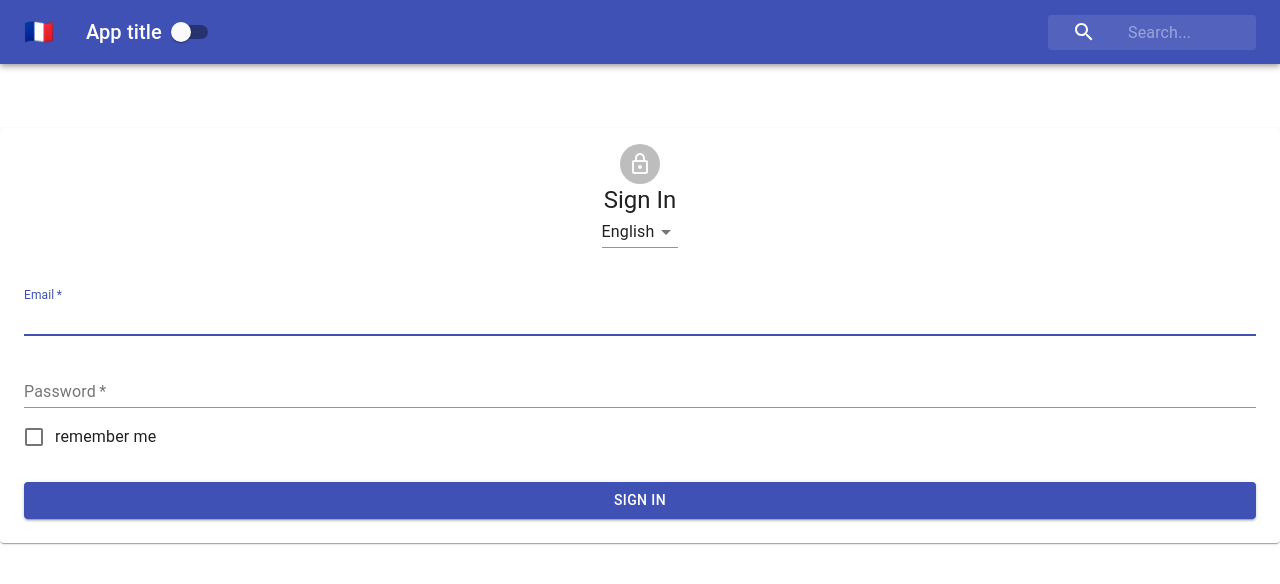
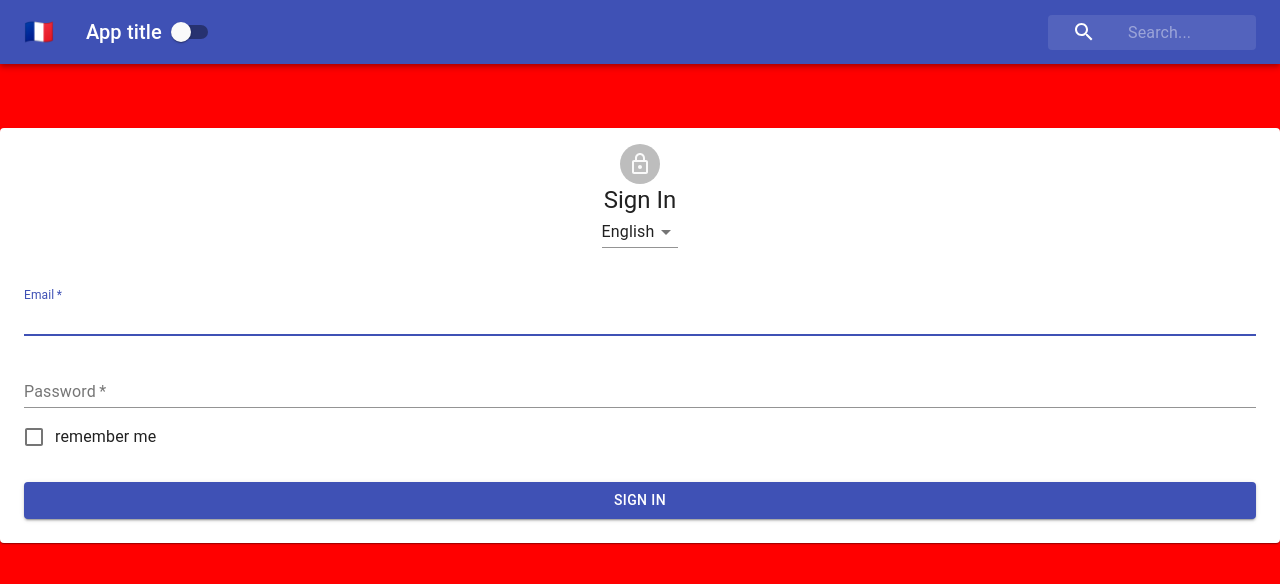
Before and after one commit to vanessanaja/context-app, a React (Create React App) app: page / in a window 1280 px wide. Shown: the top 584 px of the page. Built offline with nearby package versions, Linux system fonts and the light colour scheme.

Commit message:
add PageContent wrapper with styles

```diff
--- a/src/App.js
+++ b/src/App.js
@@ -1,15 +1,16 @@
 import React, { Component } from 'react';
 import Navbar from './Navbar';
 import Form from './Form';
+import PageContent from './PageContent';
 import './App.css';
 
 class App extends Component{
   render() {
   return (
-      <>
+      <PageContent>
         <Navbar />
         <Form />
-      </>
+      </PageContent>
     );
   }
 }
--- /dev/null
+++ b/src/PageContent.js
@@ -0,0 +1,16 @@
+import React, { Component } from "react";
+
+export default class PageContent extends Component {
+  render() {
+    const styles = {
+      backgroundColor: 'red',
+      height: '100vh',
+      width: '100vw',
+    }
+    return(
+      <div style={styles}>
+        {this.props.children}
+      </div>
+    );
+  }
+}
```
